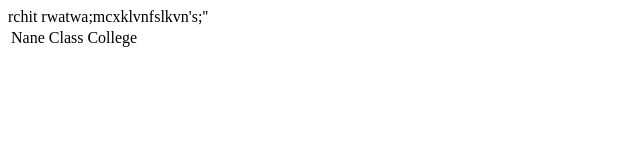
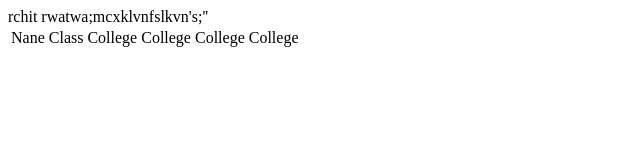
Before and after one commit to rachitthakur311/git-project, a plain HTML site: page index.html in a window 1280 px wide. Shown: the whole page, without its empty margins (0-640 px from the left). Drawn offline with Linux system fonts and the light colour scheme.

Commit message:
added table data

```diff
--- a/index.html
+++ b/index.html
@@ -13,6 +13,9 @@
             <td>Nane</td>
             <td>Class</td>
             <td>College</td>
+            <td>College</td>
+            <td>College</td>
+            <td>College</td>
         </tr>
     </table>
 </body>
```
